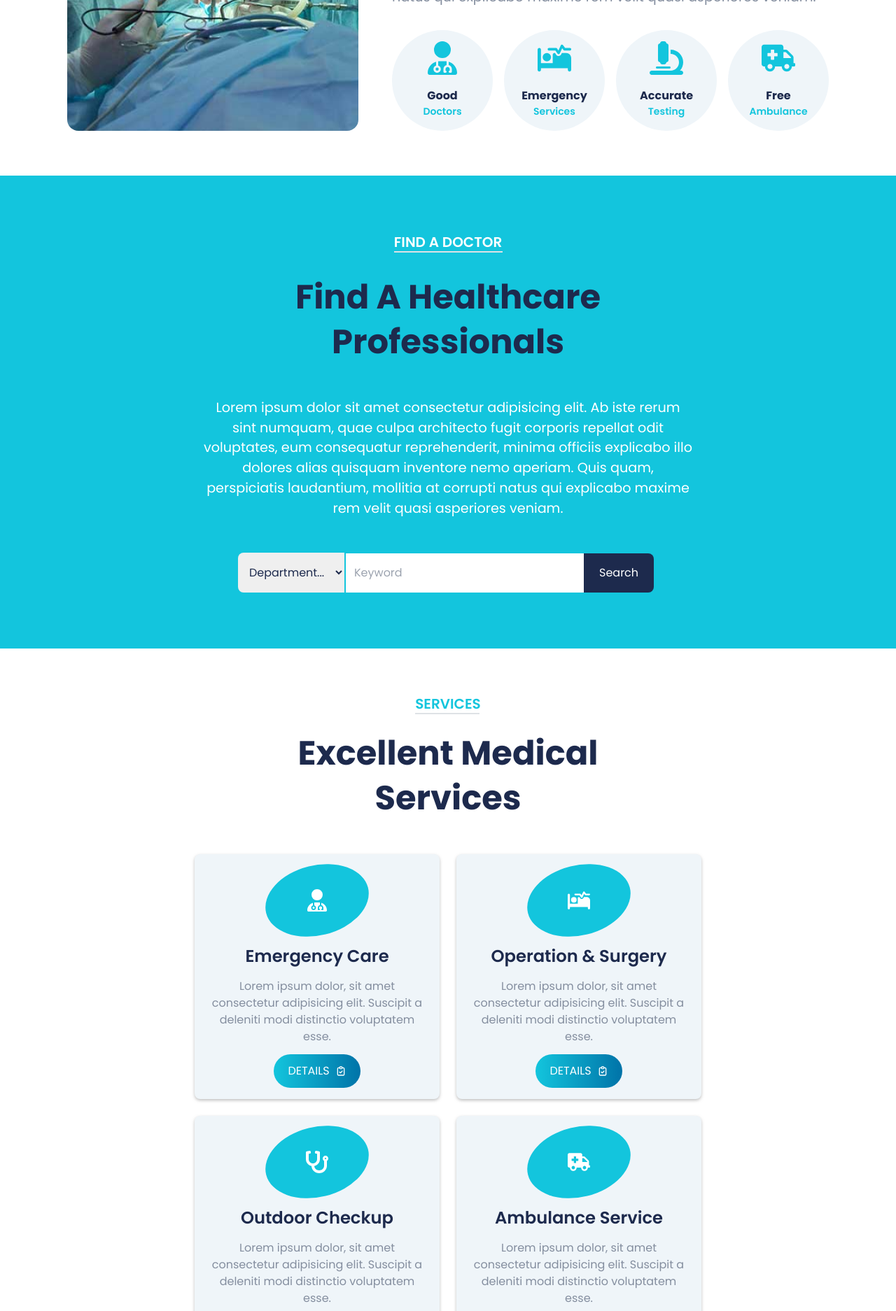
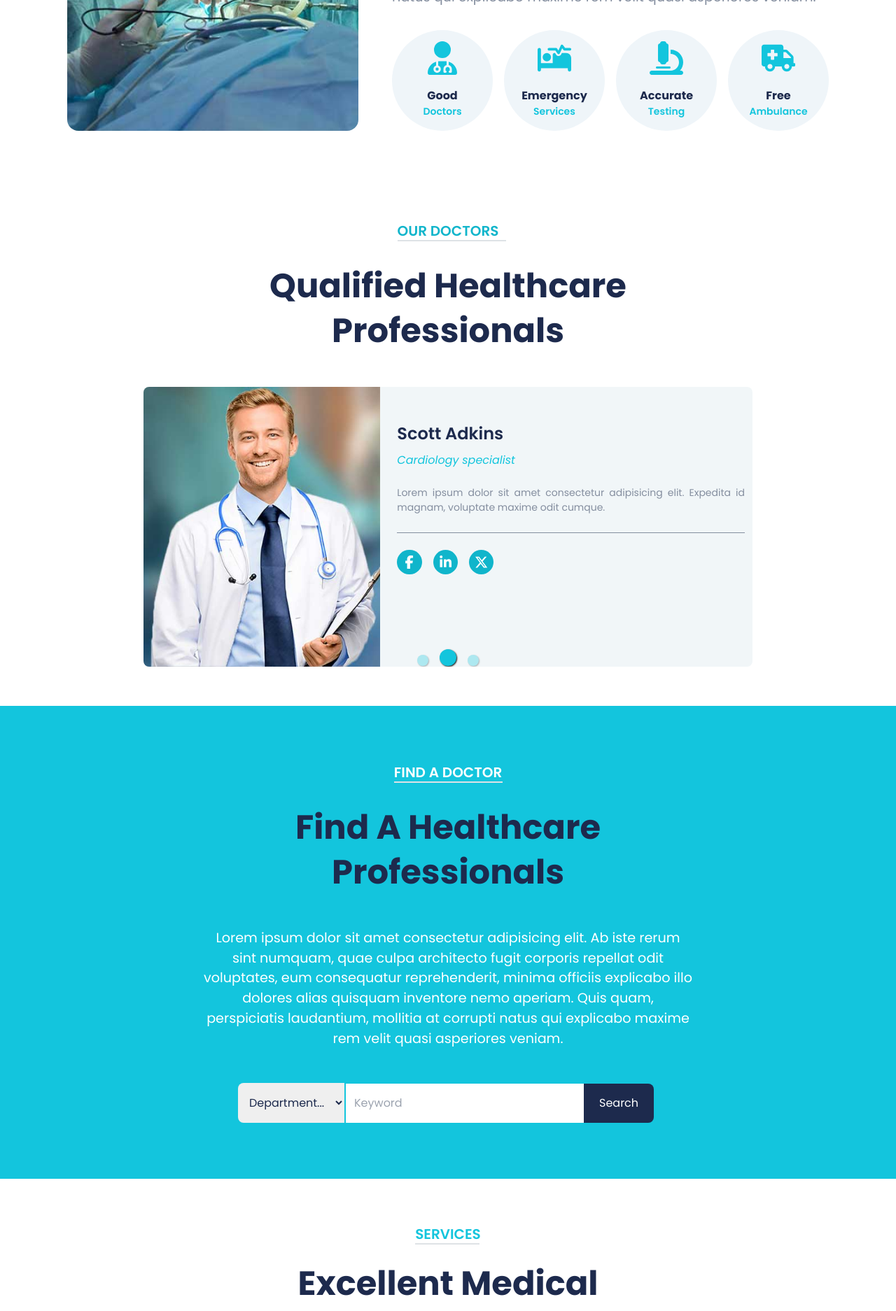
Before and after one commit to tresorsawasawa/kibali_hospital_center, a React (Create React App) app: page / in a window 1280 px wide. Shown: the part 1200-3074 px from the top of the page at 70% size. Built offline with nearby package versions, Linux system fonts and the light colour scheme.

Commit message:
Fix linters errors

```diff
--- a/src/pages/Home/Home.jsx
+++ b/src/pages/Home/Home.jsx
@@ -120,7 +120,11 @@ const Home = () => {
         </div>
       </section>
 
-      <div className="inner2 w-full bg-[#13c5dd] flex items-center justify-center flex-col py-[5rem] gap-[3rem]">
+      <div className="padTop50">
+        <Team />
+      </div>
+
+      <div className="inner2 w-full mt-[-5rem] bg-[#13c5dd] flex items-center justify-center flex-col py-[5rem] gap-[3rem]">
         <div className="headings flex items-center justify-center flex-col gap-[2rem]">
           <h2 className="secTitle2 uppercase text-[20px] font-[600] relative text-white">
             Find a doctor
@@ -282,10 +286,6 @@ const Home = () => {
         </div>
       </section>
 
-      <div className="padTop50">
-        <Team />
-      </div>
-
       <div className="padTop51">
         <Testimonials />
       </div>
```
Also changed, not shown: src/pages/NotFound/NotFound.scss (line endings or trailing spaces), 1 other file (tests, documents, lock files or other folders).
